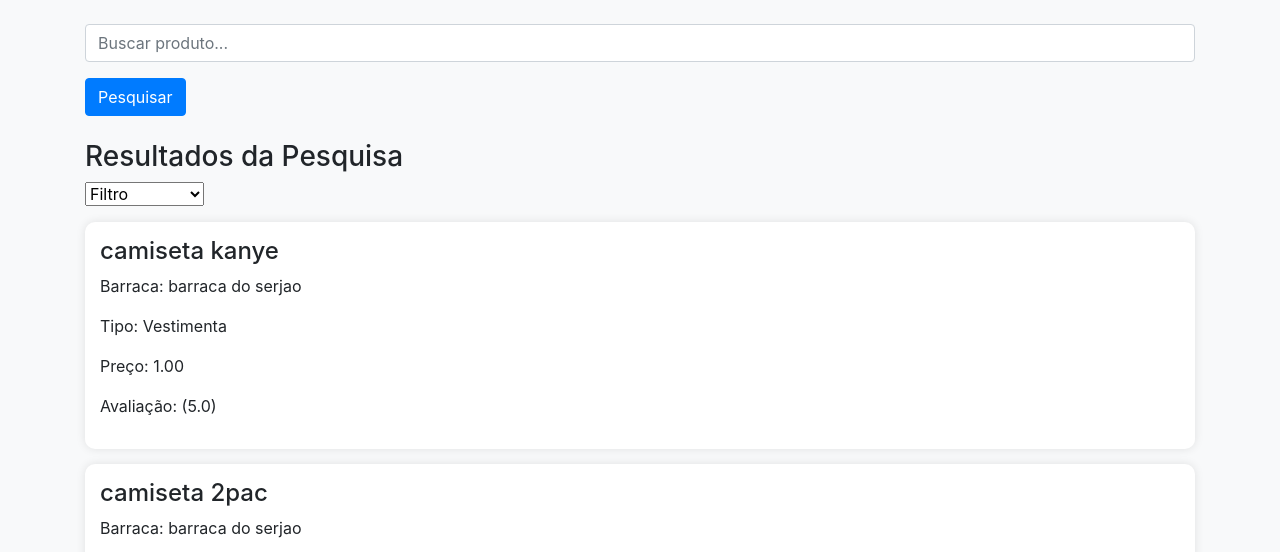
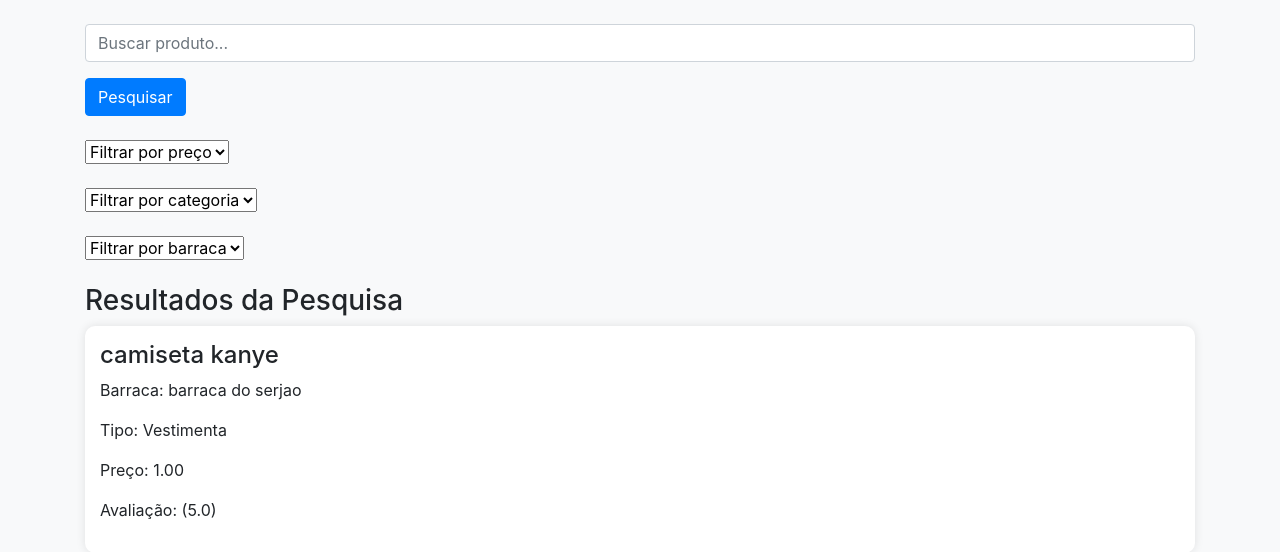
Before and after one commit to reisryan/projeto_mp_24.2, a Django app: page /feira/consumidor/ in a window 1280 px wide. Shown: the part 66-618 px from the top of the page. Run offline with Django 5.2, Linux system fonts and the light colour scheme; data comes from the database, SQL or seed files in the repository; some libraries are stand-ins or nearby versions.

Commit message:
adicionando fitros de pesquisa na tela de consumidor

```diff
--- a/feira/templates/usuarioLogado.html
+++ b/feira/templates/usuarioLogado.html
@@ -35,18 +35,35 @@
                 <input type="text" name="query" class="form-control" placeholder="Buscar produto..." required>
             </div>
             <button type="submit" class="btn btn-primary">Pesquisar</button>
+            <div class="mb-3">
+            <br>
+            <select id="filtro" name="filtro" class="form-select">
+                <option value="">Filtrar por preço</option>
+                <option value="menor_preco">Menor preço</option>
+                <option value="maior_preco">Maior preço</option>
+            </select>
+            <br><br>
+            <select id="categoria" name="categoria" class="form-select">
+                <option value="">Filtrar por categoria</option>
+                <option value="VEST">Vestimenta</option>
+                <option value="ACES">Acessórios</option>
+                <option value="TECN">Tecnologia</option>
+            </select>
+            <br><br>
+            <select id="barraca" name="barraca" class="form-select">
+                <option value="">Filtrar por barraca</option>
+                {% for barraca in barracas %}
+                    <option value="{{ barraca.id }}">{{ barraca.nome }}</option>
+                {% endfor %}
+            </select>
+
+        </div>
         </form>
 
         <h3 class="mt-4">Resultados da Pesquisa</h3>
 
         <!-- Filtro de preço (opcional) -->
-        <div class="mb-3">
-            <select id="filtro" name="filtro" class="form-select">
-                <option value="">Filtro</option>
-                <option value="menor_preco">Menor preço</option>
-                <option value="maior_preco">Maior preço</option>
-            </select>
-        </div>
+
 
         <!-- Exibição dos produtos -->
         {% if produtos %}
--- a/feira/views.py
+++ b/feira/views.py
@@ -1,6 +1,6 @@
 from django.http import HttpResponse
 from django.contrib.auth import get_user_model
-from .models import Produto
+from .models import Produto, Barraca
 from django.db.models import Q
 def index(request):
     return HttpResponse("Hello, world. You're at the feiras index.")
@@ -58,7 +58,9 @@
 def consumidor_page(request):
     if request.method == 'GET':
         produtos = Produto.objects.all()
-        return render(request, 'usuarioLogado.html', {'produtos': produtos})
+        barracas = Barraca.objects.all()
+
+        return render(request, 'usuarioLogado.html', {'produtos': produtos, 'barracas': barracas })
 
 
 def feirante_page(request):
@@ -69,11 +71,20 @@
     # Obtemos o parâmetro de pesquisa da query string
     searched = request.GET.get('query', '')
     filtro = request.GET.get('filtro', '')
+    categoria = request.GET.get('categoria', '')
+    barraca_id = request.GET.get('barraca', '')
+
+    produtos = Produto.objects.all()
+    barracas = Barraca.objects.all()
+
+    if barraca_id:
+        produtos = produtos.filter(barraca_id=barraca_id)
 
     if searched:
         produtos = Produto.objects.filter(Q(nome__icontains=searched))
-    else:
-        produtos = Produto.objects.all()
+
+    if categoria:
+        produtos = produtos.filter(tipo_produto=categoria)
 
      # Aplicar filtro de preço
     if filtro == 'menor_preco':
@@ -81,4 +92,4 @@
     elif filtro == 'maior_preco':
         produtos = produtos.order_by('-preco')
 
-    return render(request, 'usuarioLogado.html', {'searched': searched, 'produtos': produtos})
+    return render(request, 'usuarioLogado.html', {'produtos': produtos, 'barracas': barracas})
```
